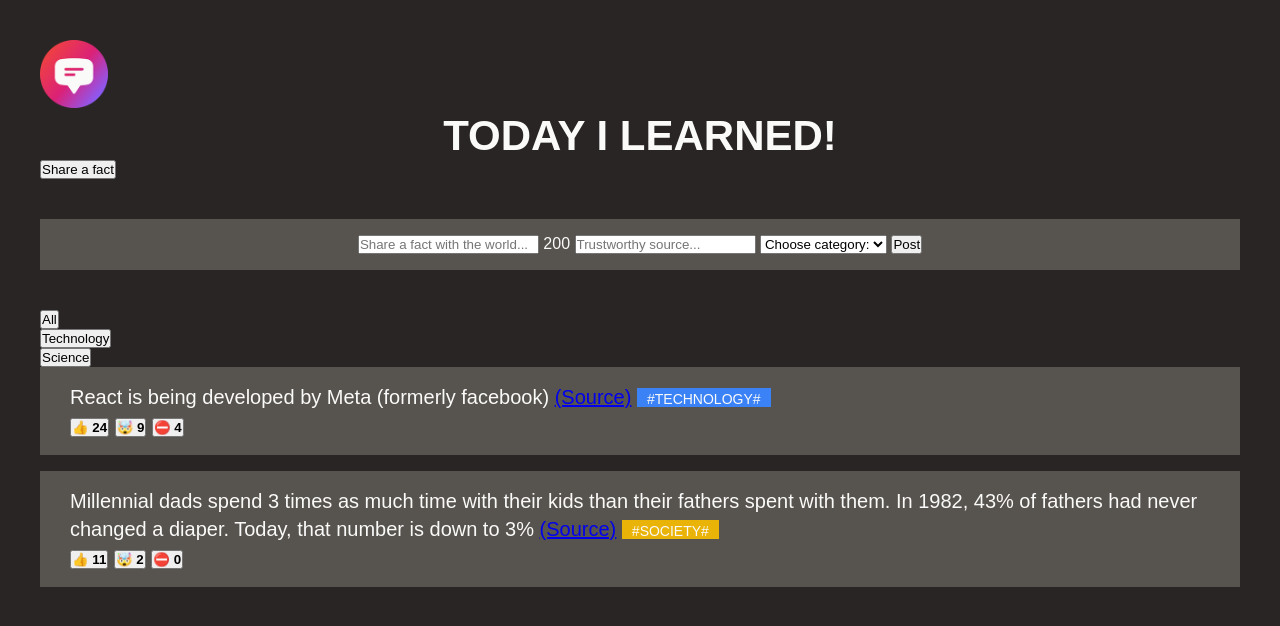
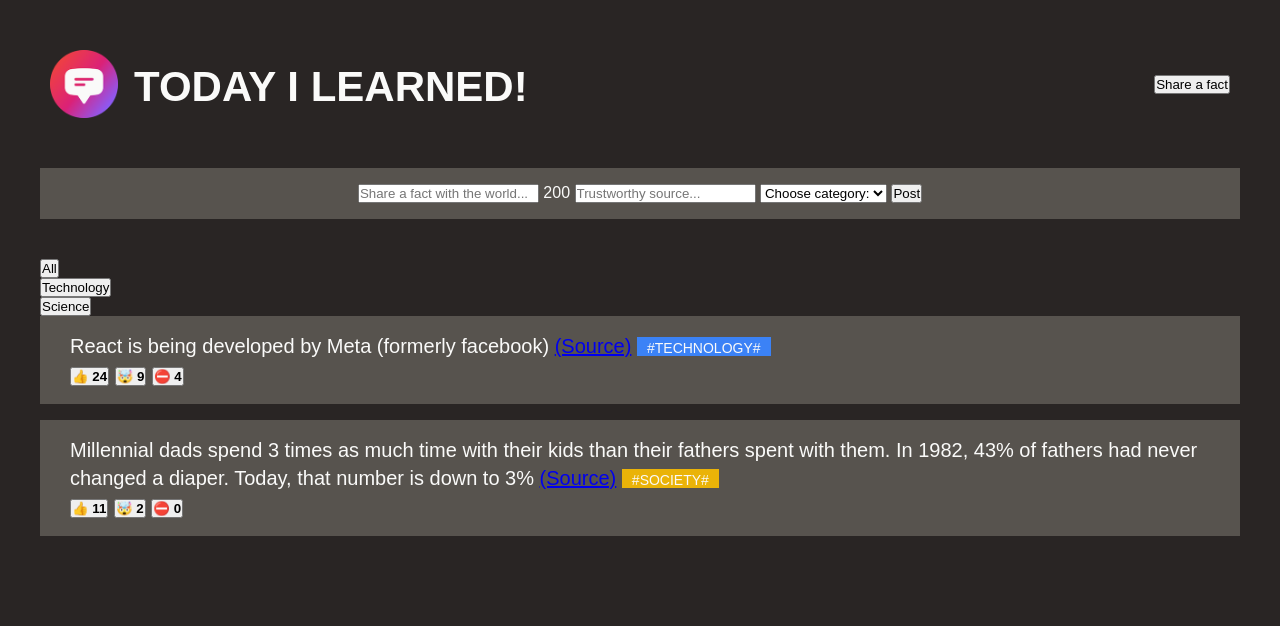
Before and after one commit to giannirandone/web-online-course, a plain HTML site: page index.html in a window 1280 px wide. Drawn offline with Linux system fonts and the light colour scheme; a web font is replaced by a local one.

Commit message:
Lektion 19

```diff
--- a/index.html
+++ b/index.html
@@ -16,8 +16,11 @@
   </head>
   <body>
     <header class="header">
-      <img src="logo.png" height="68" width="68" alt="Today I Learned Logo" />
-      <h1>Today I Learned!</h1>
+      <div class="logo">
+        <img src="logo.png" height="68" width="68" alt="Today I Learned Logo" />
+        <h1>Today I Learned!</h1>
+      </div>
+
       <button>Share a fact</button>
     </header>
 
--- a/style.css
+++ b/style.css
@@ -13,6 +13,17 @@ body {
 
 .header {
   margin-bottom: 40px;
+  padding: 10px;
+
+  display: flex;
+  align-items: center;
+  justify-content: space-between;
+}
+
+.logo {
+  display: flex;
+  align-items: center;
+  gap: 16px;
 }
 
 .fact-form {
@@ -27,6 +38,8 @@ h1 {
   text-transform: uppercase;
   font-family: "Coiny", sans-serif;
   text-align: center;
+  line-height: 1;
+  margin-top: 6px;
 }
 
 .fact {
```
